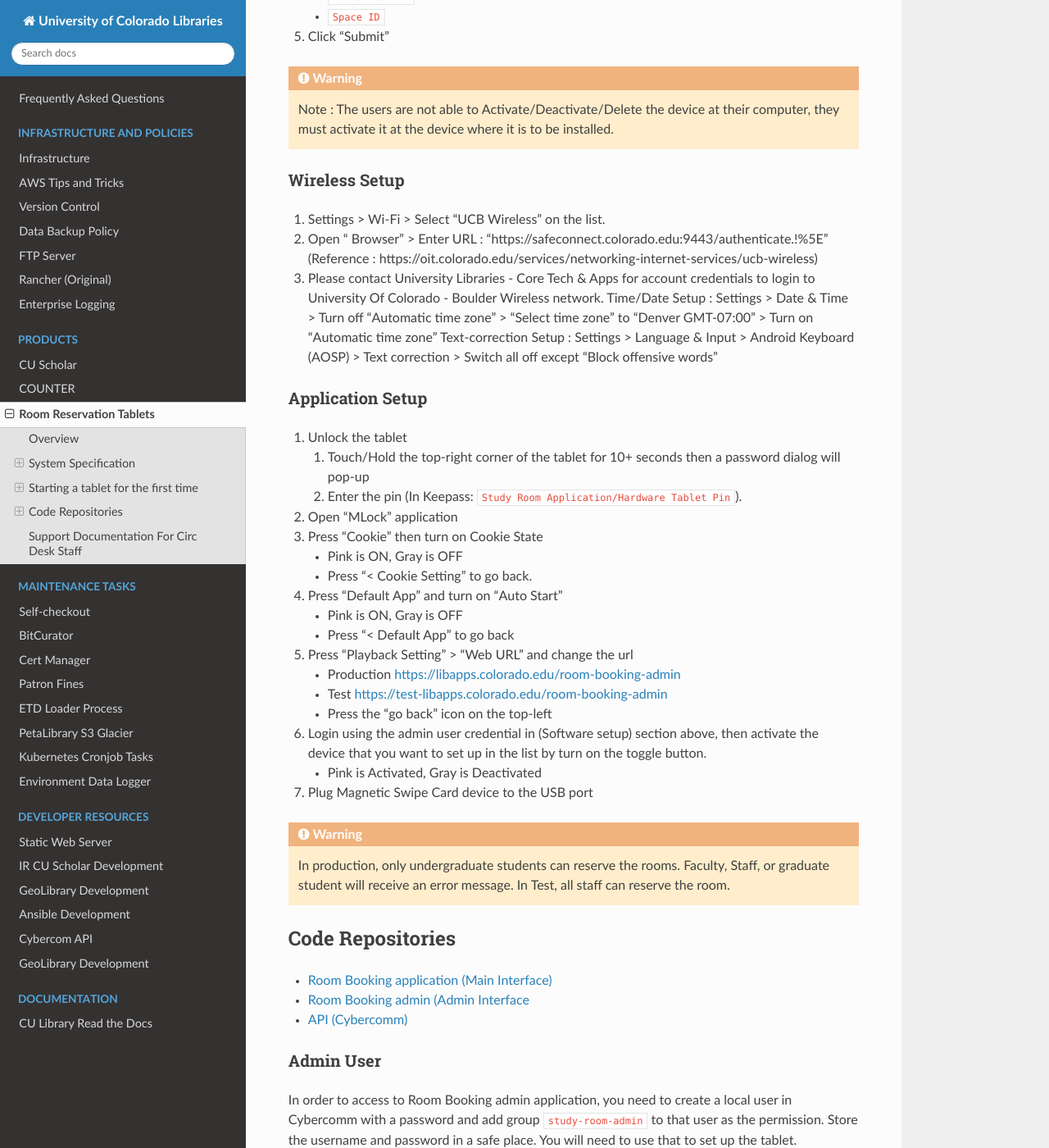
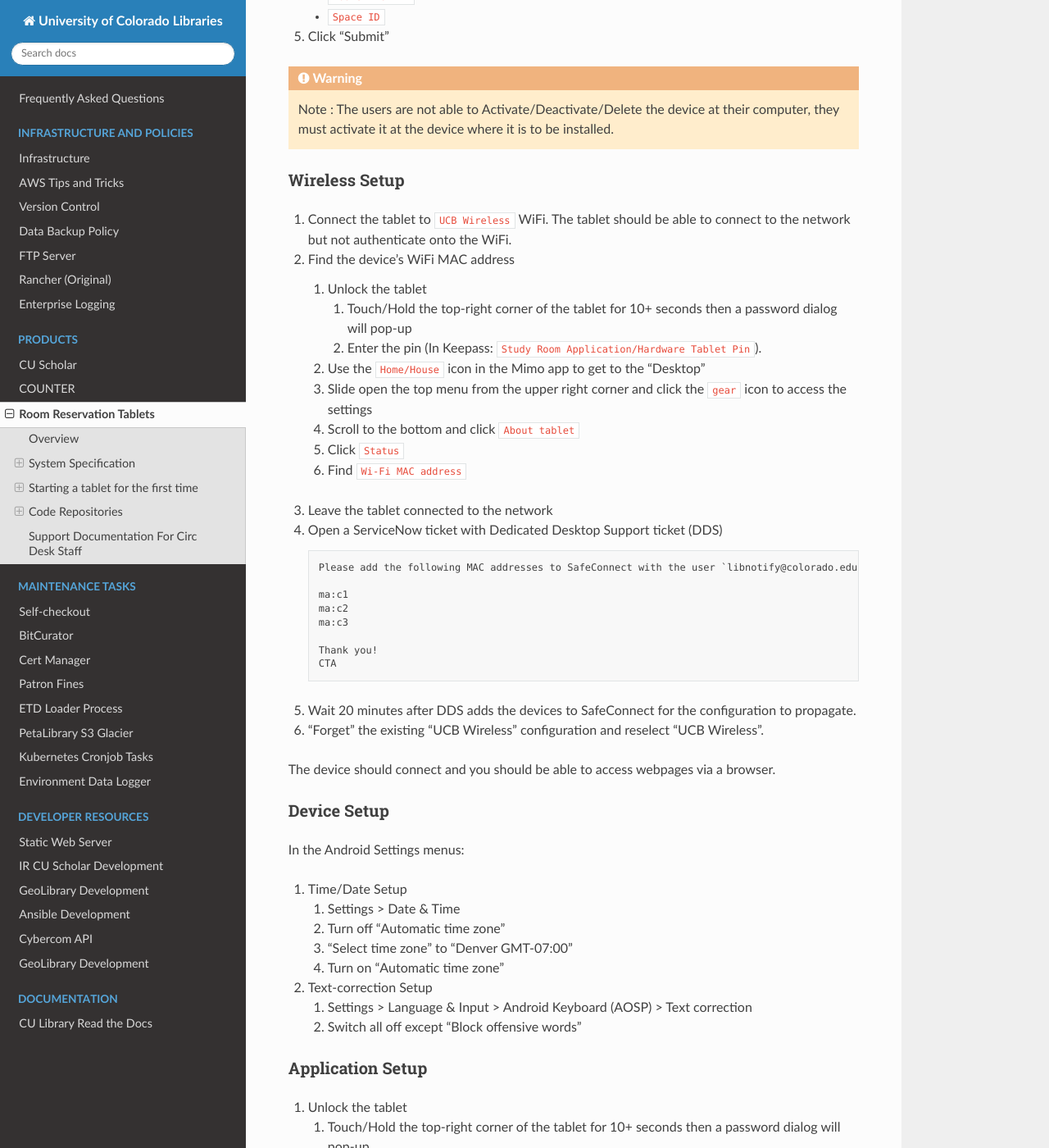
Before and after one commit to culibraries/documentation, a Sphinx documentation site: the page built from docs/pages/study-room.md, in a window 1280 px wide and 1400 px high, scrolled down 1708 px. Shown: the whole window at 82% size. Built offline with Sphinx 7.4.7 and the Read the Docs theme 2.0.0, drawn with Linux system fonts in a browser that asks for light colours.

Commit message:
Update WiFi instructions for MAC address and SafeConnect.

````diff
--- a/docs/pages/study-room.md
+++ b/docs/pages/study-room.md
@@ -63,12 +63,47 @@
 
 ### Wireless Setup
 
-1. Settings > Wi-Fi > Select “UCB Wireless” on the list.
-1. Open “ Browser” > Enter URL : “https://safeconnect.colorado.edu:9443/authenticate.!%5E”
-(Reference : https://oit.colorado.edu/services/networking-internet-services/ucb-wireless)
-1. Please contact University Libraries - Core Tech & Apps for account credentials to login to University Of Colorado - Boulder Wireless network.
-Time/Date Setup : Settings > Date & Time > Turn off “Automatic time zone” > “Select time zone” to “Denver GMT-07:00” > Turn on “Automatic time zone”
-Text-correction Setup : Settings > Language & Input > Android Keyboard (AOSP) > Text correction > Switch all off except “Block offensive words”
+1. Connect the tablet to `UCB Wireless` WiFi. The tablet should be able to connect to the network but not authenticate onto the WiFi.
+1. Find the device's WiFi MAC address
+    1. Unlock the tablet
+       1. Touch/Hold the top-right corner of the tablet for 10+ seconds then a password dialog will pop-up
+       1. Enter the pin (In Keepass: `Study Room Application/Hardware Tablet Pin`).
+    1. Use the `Home/House` icon in the Mimo app to get to the "Desktop"
+    1. Slide open the top menu from the upper right corner and click the `gear` icon to access the settings
+    1. Scroll to the bottom and click `About tablet`
+    1. Click `Status`
+    1. Find `Wi-Fi MAC address`
+1. Leave the tablet connected to the network
+1. Open a ServiceNow ticket with Dedicated Desktop Support ticket (DDS)
+
+    ```txt
+    Please add the following MAC addresses to SafeConnect with the user `libnotify@colorado.edu`. These for are android tablets that are deploying to support an in-place room reservation system in the Libraries.
+
+    ma:c1
+    ma:c2
+    ma:c3
+
+    Thank you!
+    CTA
+    ```
+
+1. Wait 20 minutes after DDS adds the devices to SafeConnect for the configuration to propagate.
+1. "Forget" the existing "UCB Wireless" configuration and reselect "UCB Wireless".
+
+The device should connect and you should be able to access webpages via a browser.
+
+### Device Setup
+
+In the Android Settings menus:
+
+1. Time/Date Setup
+   1. Settings > Date & Time
+   1. Turn off “Automatic time zone”
+   1. “Select time zone” to “Denver GMT-07:00”
+   1. Turn on “Automatic time zone”
+1. Text-correction Setup
+   1. Settings > Language & Input > Android Keyboard (AOSP) > Text correction
+   1. Switch all off except “Block offensive words”
 
 ### Application Setup
 
````
